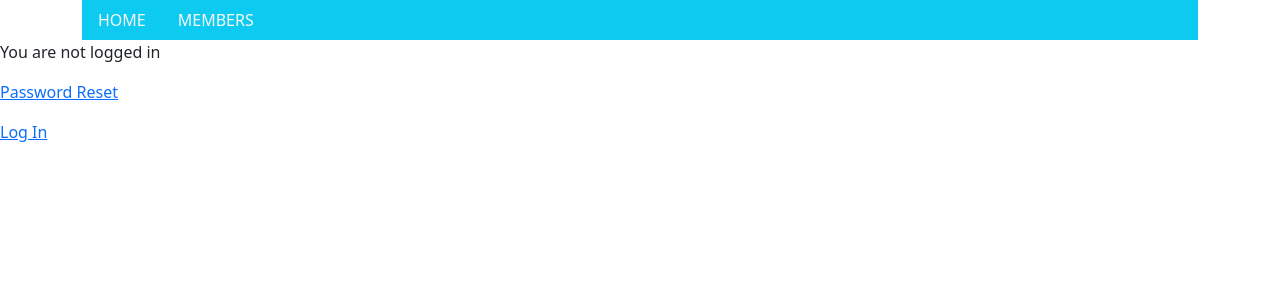
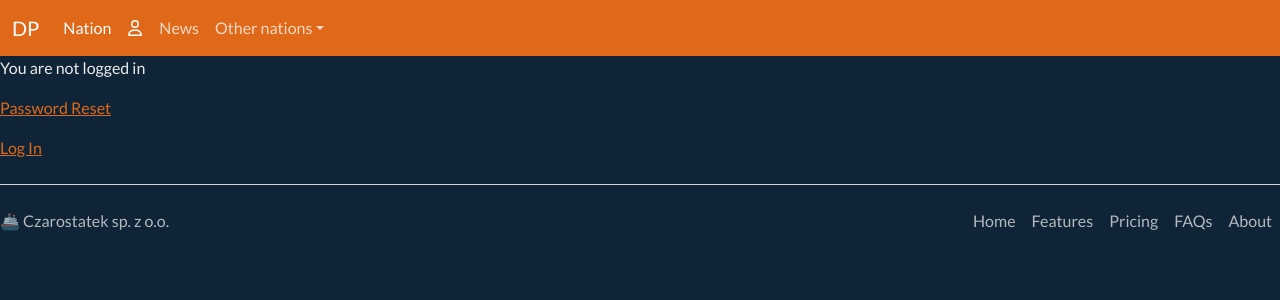
Before and after one commit to MichalRutyna/SpacePowers, a Django app: page / in a window 1280 px wide. Shown: the top 300 px of the page. Run offline with Django 5.2, Linux system fonts and the light colour scheme; some libraries are stand-ins or nearby versions.

Commit message:
Added urls and requirements.txt

```diff
--- a/Accounts/urls.py
+++ b/Accounts/urls.py
@@ -1,7 +1,13 @@
 from django.urls import path
+from django.urls.conf import include
+from django.views.generic.base import TemplateView
 
 from .views import SignUpView
 
+app_name = "account"
+
 urlpatterns = [
+    path('', TemplateView.as_view(template_name="home.html"), name="home"),
     path("signup/", SignUpView.as_view(), name="signup"),
+    path('', include("django.contrib.auth.urls")),
 ]
--- a/BaseSite/urls.py
+++ b/BaseSite/urls.py
@@ -0,0 +1,15 @@
+from django.urls import path
+from django.urls.conf import include
+from django.views.generic.base import TemplateView
+
+import views
+
+app_name = "base"
+
+urlpatterns = [
+    path('', TemplateView.as_view(template_name="home.html"), name="home"),
+    path('account/', include("Accounts.urls")),
+    path('nation/', include('Nation.urls')),
+    path('news/', include('News.urls')),
+    path('other_nation/', include('OtherNations.urls')),
+]
--- a/DatasheetPowers/urls.py
+++ b/DatasheetPowers/urls.py
@@ -23,9 +23,7 @@
 
 urlpatterns = [
     path('admin/', admin.site.urls),
-    path("account/", include("Accounts.urls")),
-    path('account/', include("django.contrib.auth.urls")),
-    path("", TemplateView.as_view(template_name="home.html"), name="home"),
+    path('', include("BaseSite.urls", namespace='b')),
 ]
 
 if settings.TESTING:
--- a/Nation/urls.py
+++ b/Nation/urls.py
@@ -0,0 +1,10 @@
+from django.urls import path
+from django.views.generic.base import TemplateView
+
+import views
+
+app_name = "nation"
+
+urlpatterns = [
+    path('', TemplateView.as_view(template_name="home.html"), name="home"),
+]
--- a/News/urls.py
+++ b/News/urls.py
@@ -0,0 +1,10 @@
+from django.urls import path
+from django.views.generic.base import TemplateView
+
+import views
+
+app_name = "news"
+
+urlpatterns = [
+    path('', TemplateView.as_view(template_name="home.html"), name="home"),
+]
--- a/OtherNations/urls.py
+++ b/OtherNations/urls.py
@@ -0,0 +1,11 @@
+from django.urls import path
+from django.views.generic.base import TemplateView
+
+import views
+
+app_name = "other_nations"
+
+urlpatterns = [
+    path('', TemplateView.as_view(template_name="home.html"), name="home"),
+    path('', TemplateView.as_view(template_name="home.html"), name="summary"),
+]
--- a/static/css/base.css
+++ b/static/css/base.css
@@ -0,0 +1,5 @@
+.icon {
+    width: 1em;
+    height: 1em;
+    vertical-align: -0.125em;
+}
--- a/templates/base.html
+++ b/templates/base.html
@@ -1,29 +1,73 @@
+{% load bootstrap5 %}
+{% load static %}
 <!DOCTYPE html>
 <html>
 
 <head>
     <meta charset="utf-8">
-    <title>{% block title %}Django Auth Tutorial{% endblock %}</title>
-    {% load bootstrap5 %}
-    {% bootstrap_css %}
+    <title>{% block title %}DatasheetPowers{% endblock %}</title>
+    <link rel="stylesheet" href="{% static 'css/theme.css' %}">
+    <link rel="stylesheet" href="{% static 'css/base.css' %}">
     {% bootstrap_javascript %}
 </head>
 
 <body>
-<div class="container">
-    <ul class="nav bg-info">
+<nav class="navbar navbar-expand-lg bg-primary" data-bs-theme="dark">
+    <div class="container-fluid">
+        <a class="navbar-brand" href="/">DP</a>
+        <button class="navbar-toggler" type="button" data-bs-toggle="collapse" data-bs-target="#navbarColor01"
+                aria-controls="navbarColor01" aria-expanded="false" aria-label="Toggle navigation">
+            <span class="navbar-toggler-icon"></span>
+        </button>
+        <div class="collapse navbar-collapse" id="navbarColor01">
+            <ul class="navbar-nav me-auto">
                 <li class="nav-item">
-            <a class="nav-link link-light" href="/">HOME</a>
+                    <a class="nav-link active" href="{% url 'b:nation:home' %}">Nation
+                        <span class="visually-hidden">(current)</span>
+                    </a>
                 </li>
                 <li class="nav-item">
-            <a class="nav-link link-light" href="/account/login">MEMBERS</a>
+                    <a class="nav-link" href="{% url 'b:account:home' %}">
+                        <svg xmlns="http://www.w3.org/2000/svg" viewBox="0 0 448 512" class="icon">
+                            <!--!Font Awesome Free 6.7.2 by @fontawesome - https://fontawesome.com License - https://fontawesome.com/license/free Copyright 2025 Fonticons, Inc.-->
+                            <path fill="#fff"
+                                  d="M304 128a80 80 0 1 0 -160 0 80 80 0 1 0 160 0zM96 128a128 128 0 1 1 256 0A128 128 0 1 1 96 128zM49.3 464l349.5 0c-8.9-63.3-63.3-112-129-112l-91.4 0c-65.7 0-120.1 48.7-129 112zM0 482.3C0 383.8 79.8 304 178.3 304l91.4 0C368.2 304 448 383.8 448 482.3c0 16.4-13.3 29.7-29.7 29.7L29.7 512C13.3 512 0 498.7 0 482.3z"/>
+                        </svg>
+                    </a>
+                </li>
+                <li class="nav-item">
+                    <a class="nav-link" href="{% url 'b:news:home' %}">News</a>
+                </li>
+                <li class="nav-item dropdown">
+                    <a class="nav-link dropdown-toggle" data-bs-toggle="dropdown" href="{% url 'b:other_nations:home' %}" role="button"
+                       aria-haspopup="true" aria-expanded="false">Other nations</a>
+                    <div class="dropdown-menu">
+                        {% for nation in nations %}
+                            <a class="dropdown-item" href="{% url 'b:other_nations:' %}">{{ nation.name }}</a>
+                        {% endfor %}
+                            <div class="dropdown-divider"></div>
+                            <a class="dropdown-item" href="{% url 'b:other_nations:summary' %}">Separated link</a>
+                    </div>
                 </li>
             </ul>
         </div>
+    </div>
+</nav>
 <main>
     {% block content %}
     {% endblock %}
 </main>
+<footer class="d-flex flex-wrap justify-content-between align-items-center py-3 my-4 border-top">
+    <p class="col-md-4 mb-0 text-body-secondary">🚢 Czarostatek sp. z o.o.</p>
+
+    <ul class="nav col-md-4 justify-content-end">
+        <li class="nav-item"><a href="#" class="nav-link px-2 text-body-secondary">Home</a></li>
+        <li class="nav-item"><a href="#" class="nav-link px-2 text-body-secondary">Features</a></li>
+        <li class="nav-item"><a href="#" class="nav-link px-2 text-body-secondary">Pricing</a></li>
+        <li class="nav-item"><a href="#" class="nav-link px-2 text-body-secondary">FAQs</a></li>
+        <li class="nav-item"><a href="#" class="nav-link px-2 text-body-secondary">About</a></li>
+    </ul>
+</footer>
 </body>
 
 </html>
--- a/templates/home.html
+++ b/templates/home.html
@@ -5,14 +5,14 @@
 {% block content %}
 {% if user.is_authenticated %}
 <p>Hi {{ user.username }}!</p>
-<p><a href="{% url 'password_change' %}">Password Change</a></p>
-<form action="{% url 'logout' %}" method="post">
+<p><a href="{% url 'b:account:password_change' %}">Password Change</a></p>
+<form action="{% url 'b:account:logout' %}" method="post">
   {% csrf_token %}
   <button type="submit">Log Out</button>
 </form>
 {% else %}
 <p>You are not logged in</p>
-<p><a href="{% url 'password_reset' %}">Password Reset</a></p>
-<p><a href="{% url 'login' %}">Log In</a></p>
+<p><a href="{% url 'b:account:password_reset' %}">Password Reset</a></p>
+<p><a href="{% url 'b:account:login' %}">Log In</a></p>
 {% endif %}
 {% endblock %}
```
Also changed, not shown: BaseSite/views.py (+12 -1 lines), DatasheetPowers/settings.py (+9 -1 lines). Lines whose indentation alone changed are shown as unchanged.
